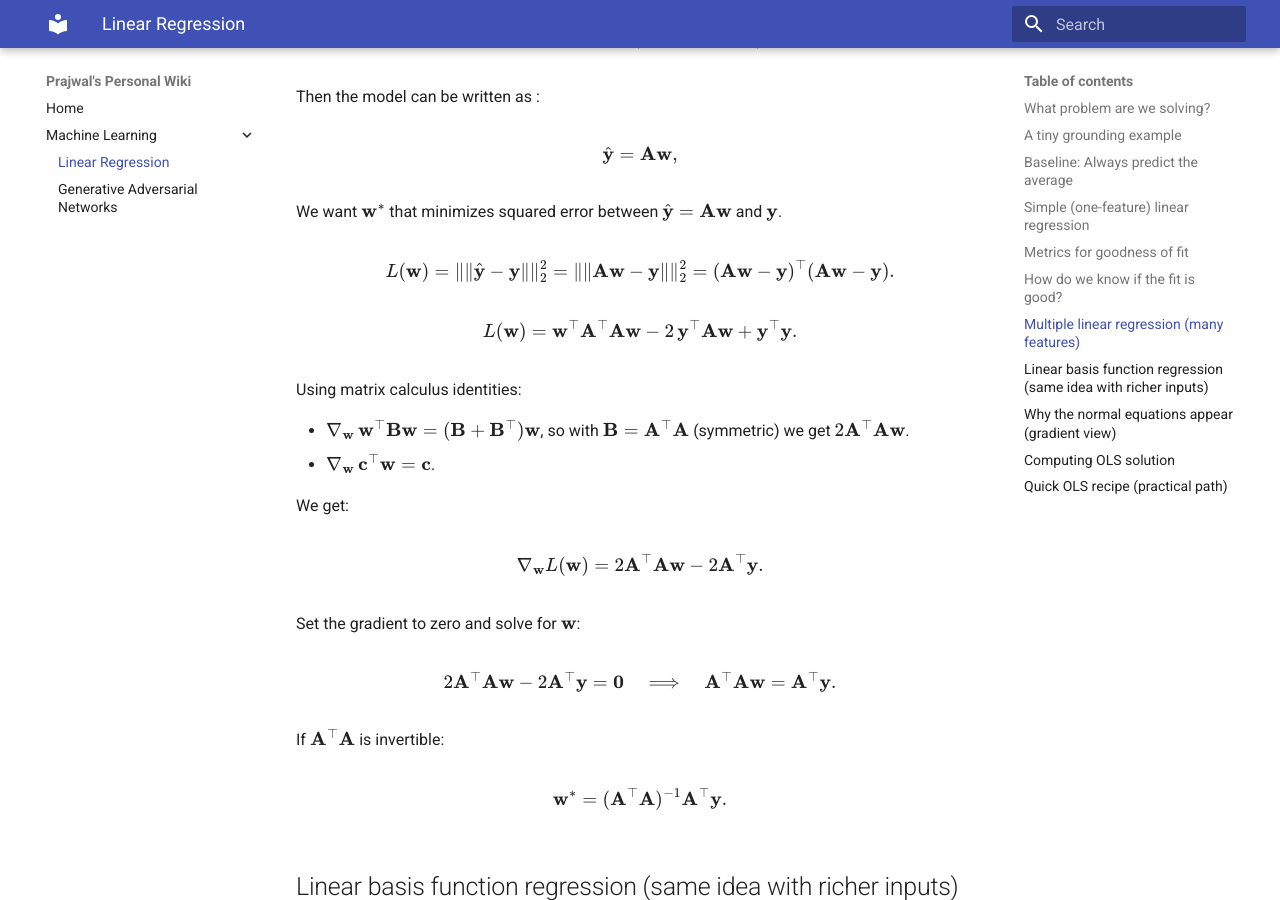
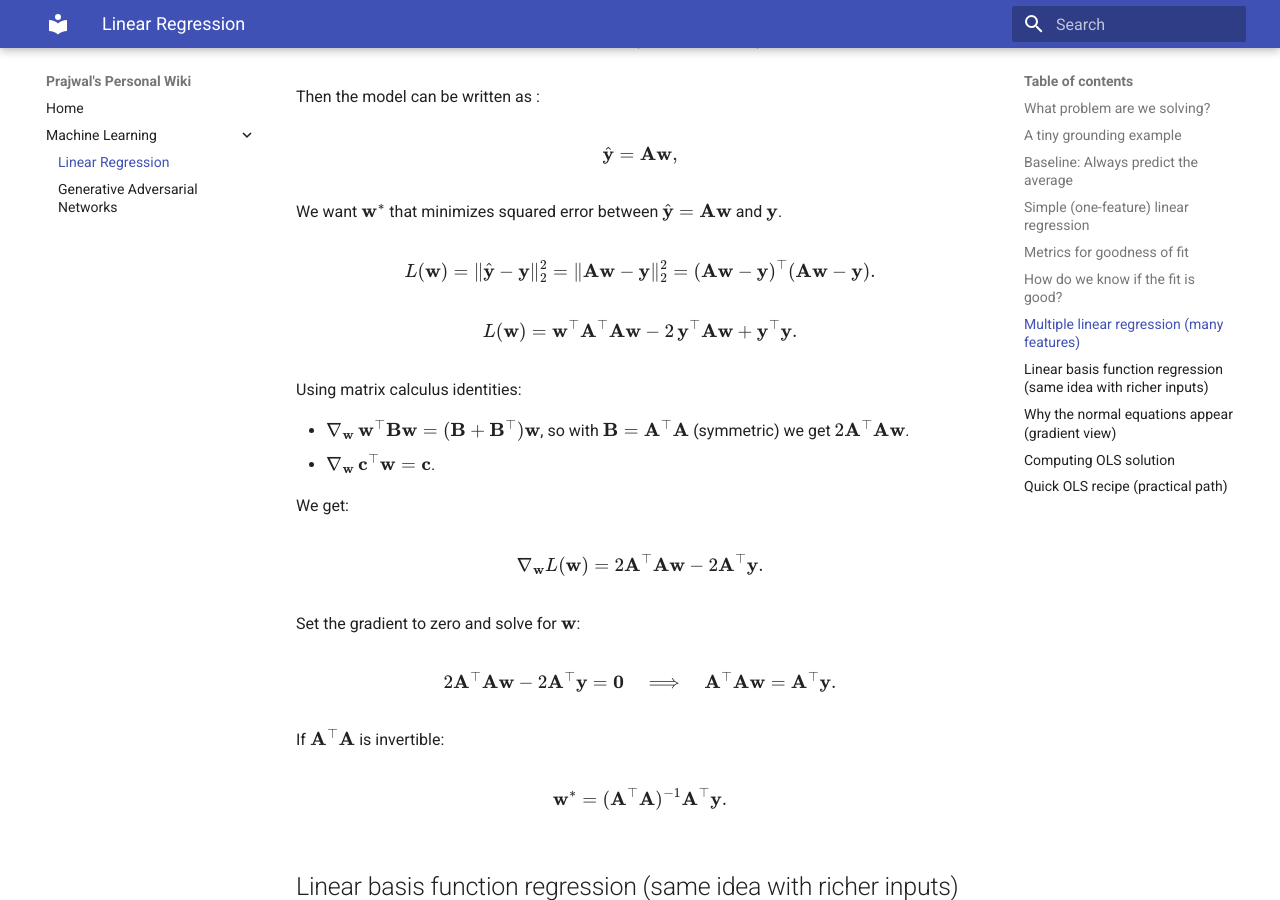
Before and after one commit to pj1911/my-wiki, an MkDocs documentation site: the page built from docs/linearRegression.md, in a window 1280 px wide and 900 px high, scrolled down 4579 px. Built offline with MkDocs 1.6.1 and Material for MkDocs 9.7.7, drawn with Linux system fonts in a browser that asks for light colours.

```diff
--- a/docs/linearRegression.md
+++ b/docs/linearRegression.md
@@ -209,8 +209,8 @@ We want \( \mathbf{w}^* \) that minimizes squared error between \(\hat{\mathbf{y
 
 $$
 L(\mathbf{w})
-= \|\|\hat{\mathbf{y}}-\mathbf{y}\|\|_2^2
-= \|\|\mathbf{A}\mathbf{w}-\mathbf{y}\|\|_2^2
+= \|\hat{\mathbf{y}}-\mathbf{y}\|_2^2
+= \|\mathbf{A}\mathbf{w}-\mathbf{y}\|_2^2
 = (\mathbf{A}\mathbf{w}-\mathbf{y})^\top(\mathbf{A}\mathbf{w}-\mathbf{y}).
 $$
 
```
